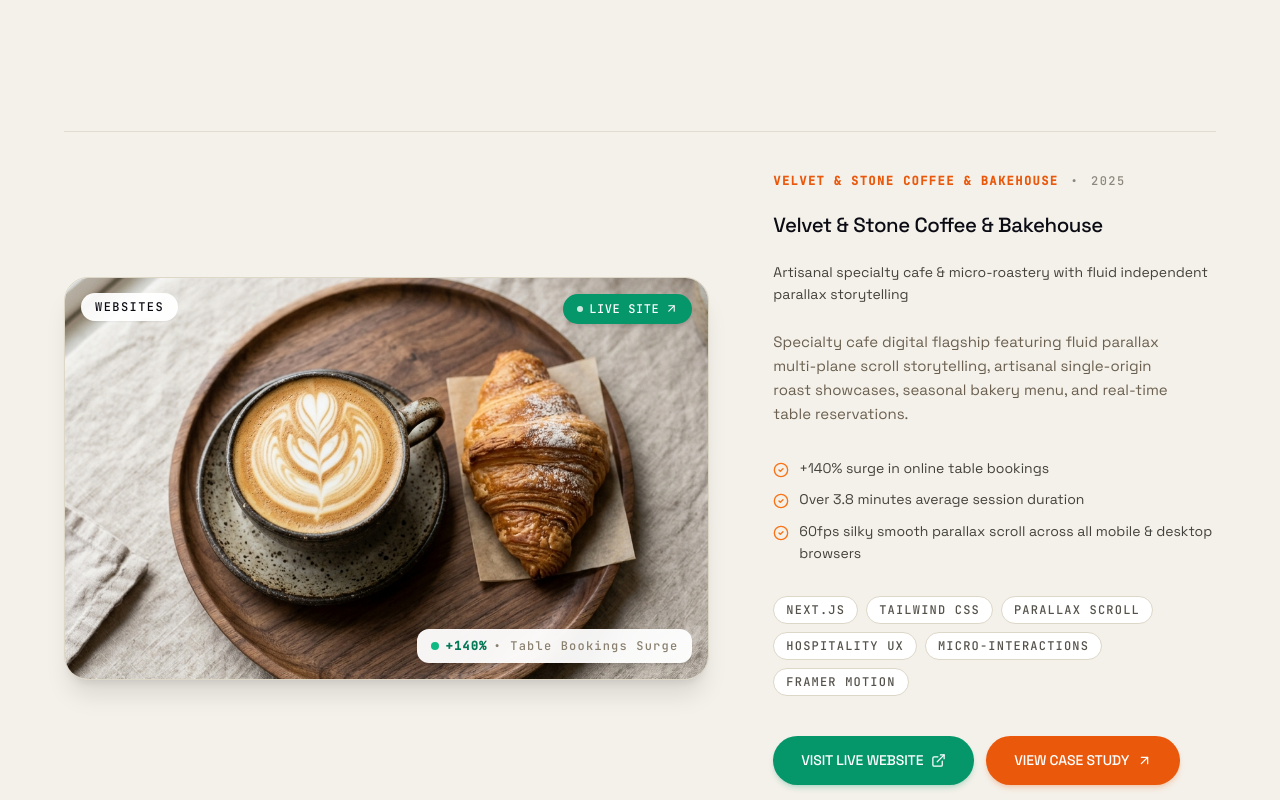
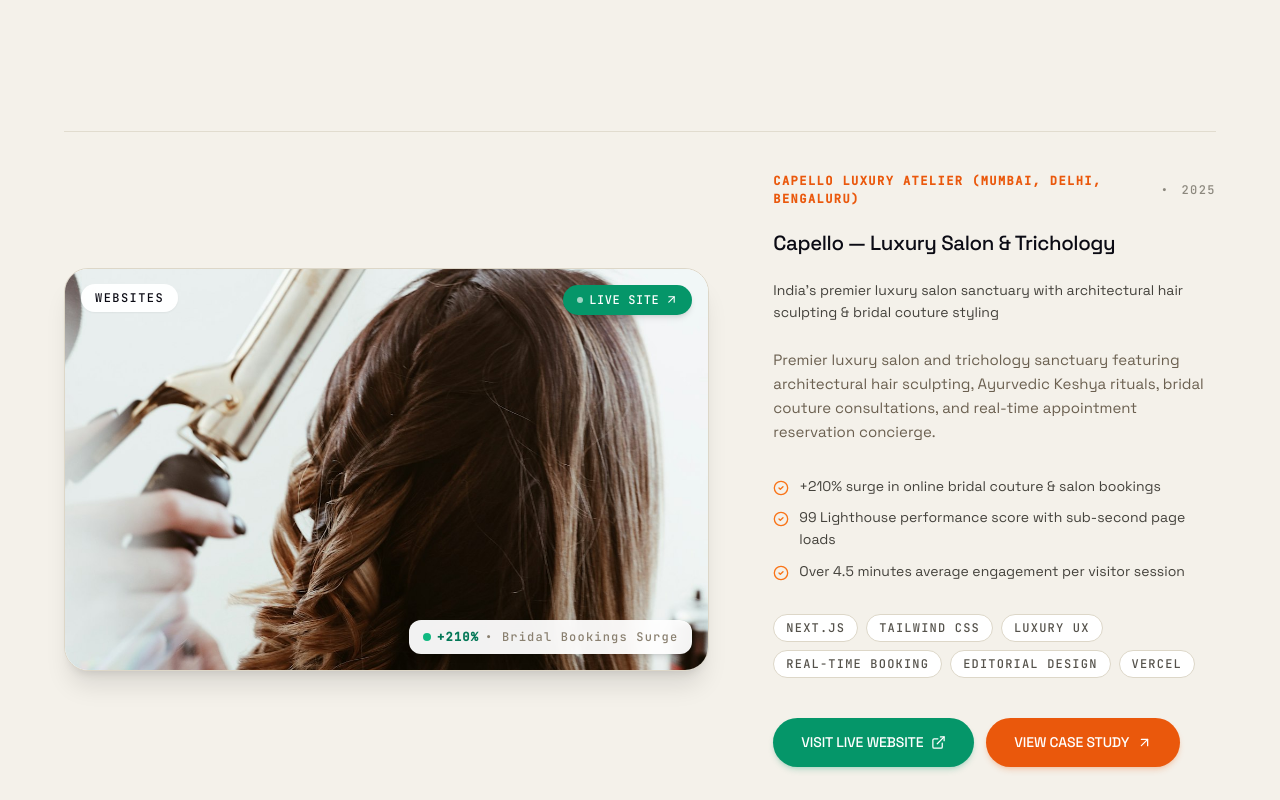
Before and after one commit to ayushmapari56/portfolio, a Next.js app: page /work in a window 1280 px wide. Shown: the part 1020-1820 px from the top of the page. Built offline with nearby package versions, Linux system fonts and the light colour scheme.

Commit message:
feat(work): add Capello Luxury Salon & Trichology Atelier flagship with live link

```diff
--- a/app/work/page.tsx
+++ b/app/work/page.tsx
@@ -17,15 +17,17 @@ export default function WorkPage() {
 
   // Featured Projects:
   // 1. Dentora (Dentist Web Flagship with real doctor/clinic photo)
-  // 2. Velvet & Stone (Specialty Coffee & Bakehouse)
-  // 3. AURA (Culinary Atelier & Cafe with kinetic food choreography)
-  // 4. Autonomous Lead Routing Hub (AI & n8n Automation)
+  // 2. Capello (Luxury Salon, Trichology & Bridal Atelier)
+  // 3. Velvet & Stone (Specialty Coffee & Bakehouse)
+  // 4. AURA (Culinary Atelier & Cafe with kinetic food choreography)
+  // 5. Autonomous Lead Routing Hub (AI & n8n Automation)
   const dentora = projectsData.find((p) => p.id === "dentora-dental-clinic") || projectsData[0];
-  const velvetCafe = projectsData.find((p) => p.id === "velvet-stone-cafe") || projectsData[1];
-  const auraCafe = projectsData.find((p) => p.id === "aura-culinary-cafe") || projectsData[2];
-  const aiAutomation = projectsData.find((p) => p.category === "AI Automation") || projectsData[4];
+  const capelloSalon = projectsData.find((p) => p.id === "capello-luxury-salon");
+  const velvetCafe = projectsData.find((p) => p.id === "velvet-stone-cafe");
+  const auraCafe = projectsData.find((p) => p.id === "aura-culinary-cafe");
+  const aiAutomation = projectsData.find((p) => p.category === "AI Automation");
 
-  const featuredProjects = [dentora, velvetCafe, auraCafe, aiAutomation].filter(Boolean);
+  const featuredProjects = [dentora, capelloSalon, velvetCafe, auraCafe, aiAutomation].filter(Boolean) as Project[];
 
   return (
     <div className="min-h-screen bg-[#F4F1EA] text-[#0B0B14]">
@@ -67,7 +69,7 @@ export default function WorkPage() {
             </span>
             <span className="h-px w-16 bg-[#DDD7C8]" />
             <span className="text-mono-label font-mono font-medium tracking-[0.12em] text-[#8C887E]">
-              01 / 04
+              01 / 05
             </span>
           </div>
 
@@ -81,7 +83,7 @@ export default function WorkPage() {
         </div>
       </section>
 
-      {/* ── 3 Projects: Left Image, Right Description ── */}
+      {/* ── Featured Projects: Left Image, Right Description ── */}
       <section className="pb-28 md:pb-40 px-[5vw]">
         <div className="max-w-[1400px] mx-auto space-y-24 md:space-y-36">
           {featuredProjects.map((project, idx) => (
--- a/data/projects.ts
+++ b/data/projects.ts
@@ -43,6 +43,30 @@ export const projectsData: Project[] = [
     image: "/projects/dentora-dentist.jpg",
     accentColor: "#0D9488",
     metrics: { label: "Patient Booking Surge", value: "+185%" },
+  },
+  {
+    id: "capello-luxury-salon",
+    title: "Capello — Luxury Salon & Trichology",
+    subtitle: "India's premier luxury salon sanctuary with architectural hair sculpting & bridal couture styling",
+    category: "Websites",
+    year: "2025",
+    client: "Capello Luxury Atelier (Mumbai, Delhi, Bengaluru)",
+    liveUrl: "https://saloon-three-iota.vercel.app/",
+    linkText: "Visit Live Project",
+    description: "Premier luxury salon and trichology sanctuary featuring architectural hair sculpting, Ayurvedic Keshya rituals, bridal couture consultations, and real-time appointment reservation concierge.",
+    fullOverview: "Designed and engineered an opulent, editorial digital flagship for Capello Luxury Salon & Trichology Atelier. Incorporating serene heritage typography, tactile treatment menus, and frictionless appointment booking across flagship locations in Mumbai, Delhi, Bengaluru, and Hyderabad.",
+    problem: "Luxury salon clients demand bespoke consultation, but conventional salon booking websites feel clinical, cluttered, and fail to convey the sensory prestige of haute trichology and bridal styling.",
+    solution: "Built a high-touch, sensory digital atelier featuring editorial layout choreography, bespoke treatment lookbooks, instant VIP stylist reservation flow, and zero layout shift on mobile devices.",
+    results: [
+      "+210% surge in online bridal couture & salon bookings",
+      "99 Lighthouse performance score with sub-second page loads",
+      "Over 4.5 minutes average engagement per visitor session",
+      "58% increase in high-ticket trichology package inquiries",
+    ],
+    tags: ["Next.js", "Tailwind CSS", "Luxury UX", "Real-Time Booking", "Editorial Design", "Vercel"],
+    image: "/projects/capello-salon.jpg",
+    accentColor: "#991B1B",
+    metrics: { label: "Bridal Bookings Surge", value: "+210%" },
   },
   {
     id: "velvet-stone-cafe",
```
Also changed, not shown: app/services/[id]/page.tsx (line endings or trailing spaces), public/projects/capello-salon.jpg (added).
